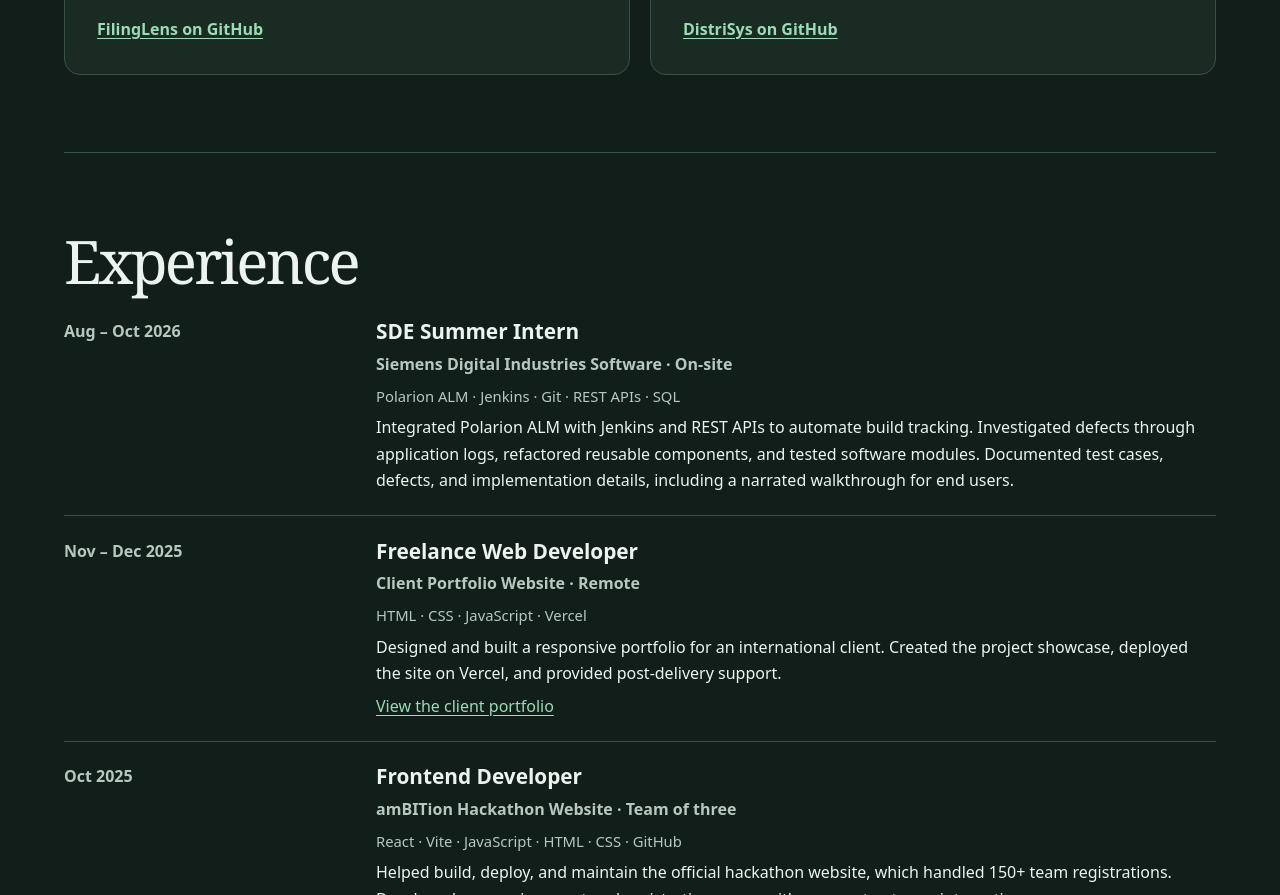
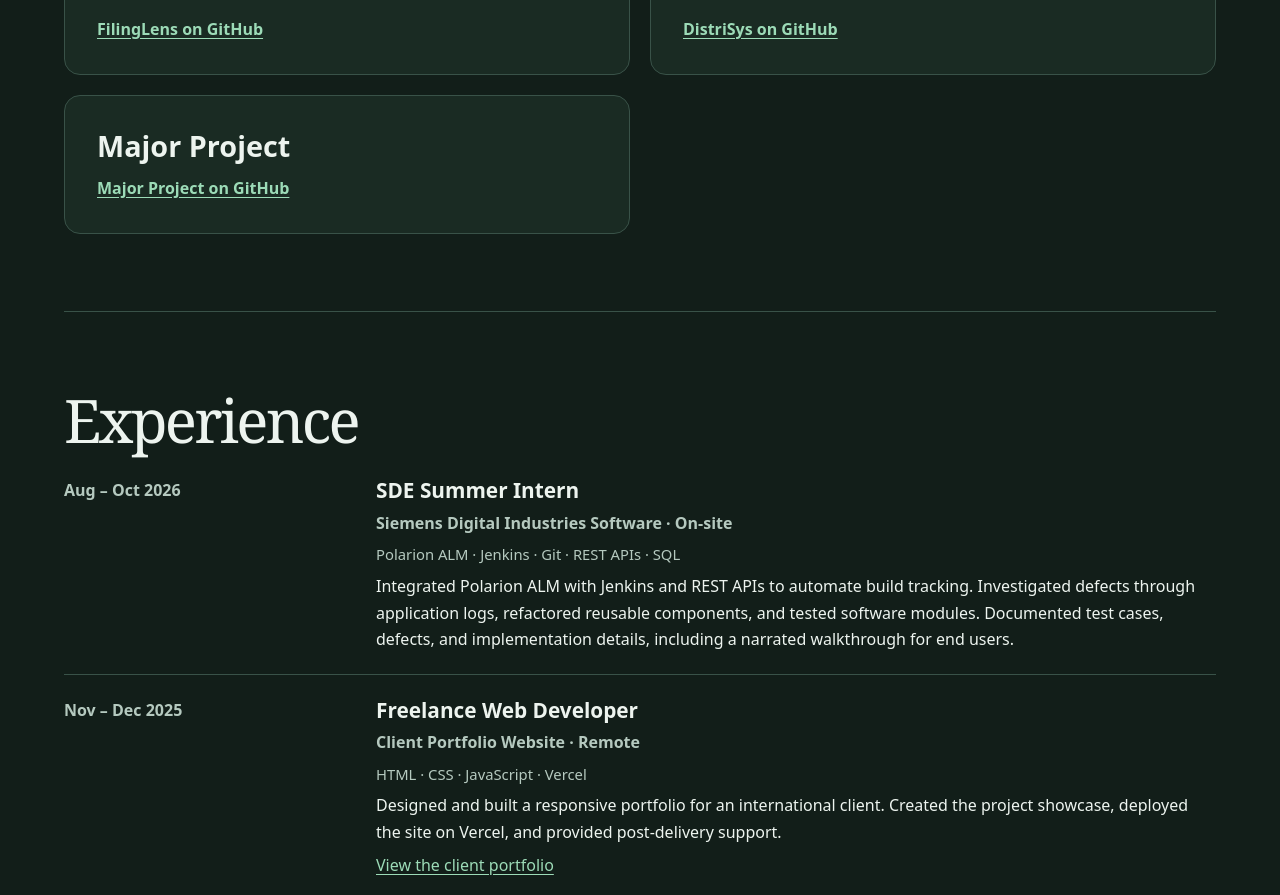
Before and after one commit to AameenaSana/Portfolio, a plain HTML site: page index.html in a window 1280 px wide. Shown: the part 1444-2339 px from the top of the page. Drawn offline with Linux system fonts and the light colour scheme; no server answers.

Commit message:
Add Major Project to portfolio

```diff
--- a/index.html
+++ b/index.html
@@ -68,6 +68,10 @@
             <li>Validated the cluster locally with Docker Compose and 50+ unit, integration, and fault-injection tests.</li>
           </ul>
           <a class="project-link" href="https://github.com/AameenaSana/DistriSys" target="_blank" rel="noopener noreferrer">DistriSys on GitHub</a>
+        </article>
+        <article class="card">
+          <h3>Major Project</h3>
+          <a class="project-link" href="https://github.com/RahilMasood/Major_Project" target="_blank" rel="noopener noreferrer">Major Project on GitHub</a>
         </article>
       </div>
     </section>
```
